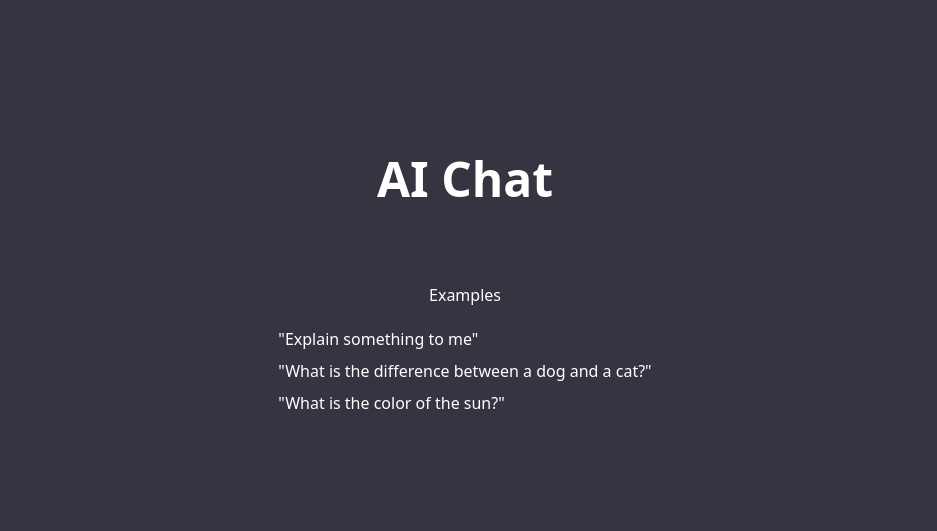
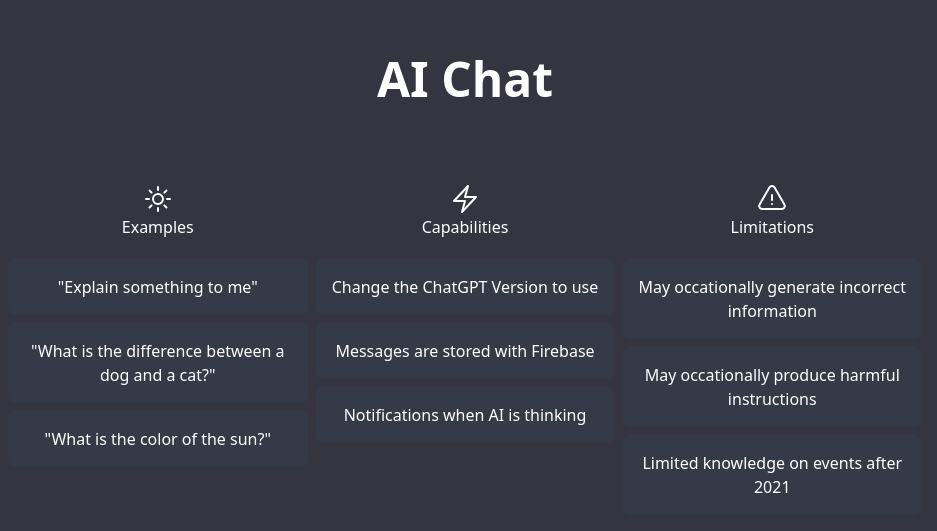
Before and after one commit to paulsimroth/ai_chat, a Next.js app: page / in a window 1280 px wide. Shown: the part 115-646 px from the top of the page, without its empty margins (175-1112 px from the left). Built offline with nearby package versions, Linux system fonts and the light colour scheme.

Commit message:
content main page

```diff
--- a/app/globals.css
+++ b/app/globals.css
@@ -1,3 +1,10 @@
 @tailwind base;
 @tailwind components;
 @tailwind utilities;
+
+
+@layer components {
+  .infoText {
+    @apply p-4 bg-gray-700/50 rounded-lg max-w-[300px]
+  }
+}
--- a/app/page.tsx
+++ b/app/page.tsx
@@ -1,15 +1,15 @@
 import styles from './page.module.css';
+import { BoltIcon, ExclamationTriangleIcon, SunIcon } from '@heroicons/react/24/outline';
 
 export default function HomePage() {
   return (
-    <main>
       <div className='flex flex-col items-center justify-center h-screen px-2 text-white'>
         <h1 className='text-5xl font-bold mb-20'>AI Chat</h1>
 
-        <div>
+        <div className='flex space-x-2 text-center'>
           <div>
             <div className='flex flex-col items-center justify-center mb-5'>
-              {/**Sun Icon */}
+              <SunIcon className="h-8 w-8" />
               <h2>Examples</h2>
             </div>
 
@@ -19,8 +19,33 @@ export default function HomePage() {
               <p className='infoText'>"What is the color of the sun?"</p>
             </div>
           </div>
+
+          <div>
+            <div className='flex flex-col items-center justify-center mb-5'>
+              <BoltIcon className="h-8 w-8" />
+              <h2>Capabilities</h2>
+            </div>
+
+            <div className='space-y-2'>
+              <p className='infoText'>Change the ChatGPT Version to use</p>
+              <p className='infoText'>Messages are stored with Firebase</p>
+              <p className='infoText'>Notifications when AI is thinking</p>
+            </div>
+          </div>
+
+          <div>
+            <div className='flex flex-col items-center justify-center mb-5'>
+              <ExclamationTriangleIcon className="h-8 w-8" />
+              <h2>Limitations</h2>
+            </div>
+
+            <div className='space-y-2'>
+              <p className='infoText'>May occationally generate incorrect information</p>
+              <p className='infoText'>May occationally produce harmful instructions</p>
+              <p className='infoText'>Limited knowledge on events after 2021</p>
+            </div>
+          </div>
         </div>
       </div>
-    </main>
   )
 }
```
Also changed, not shown: 1 other file (tests, documents, lock files or other folders).
